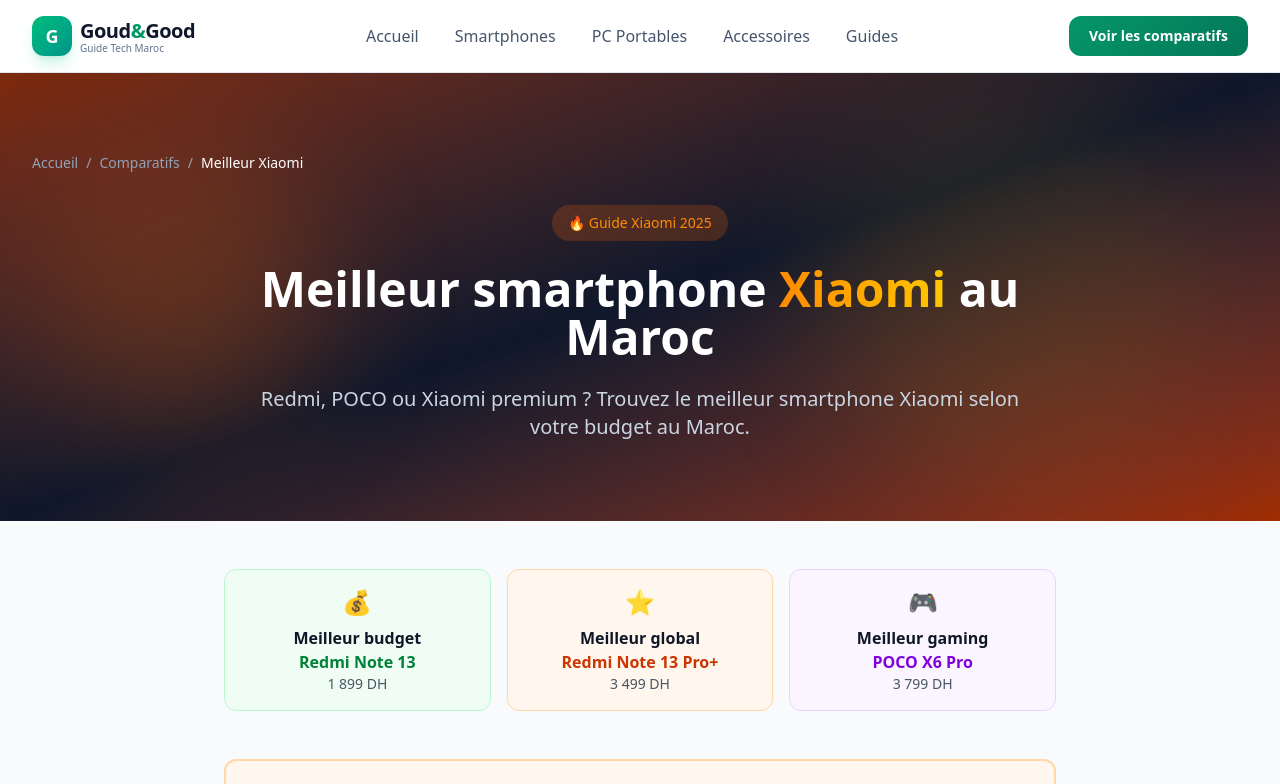
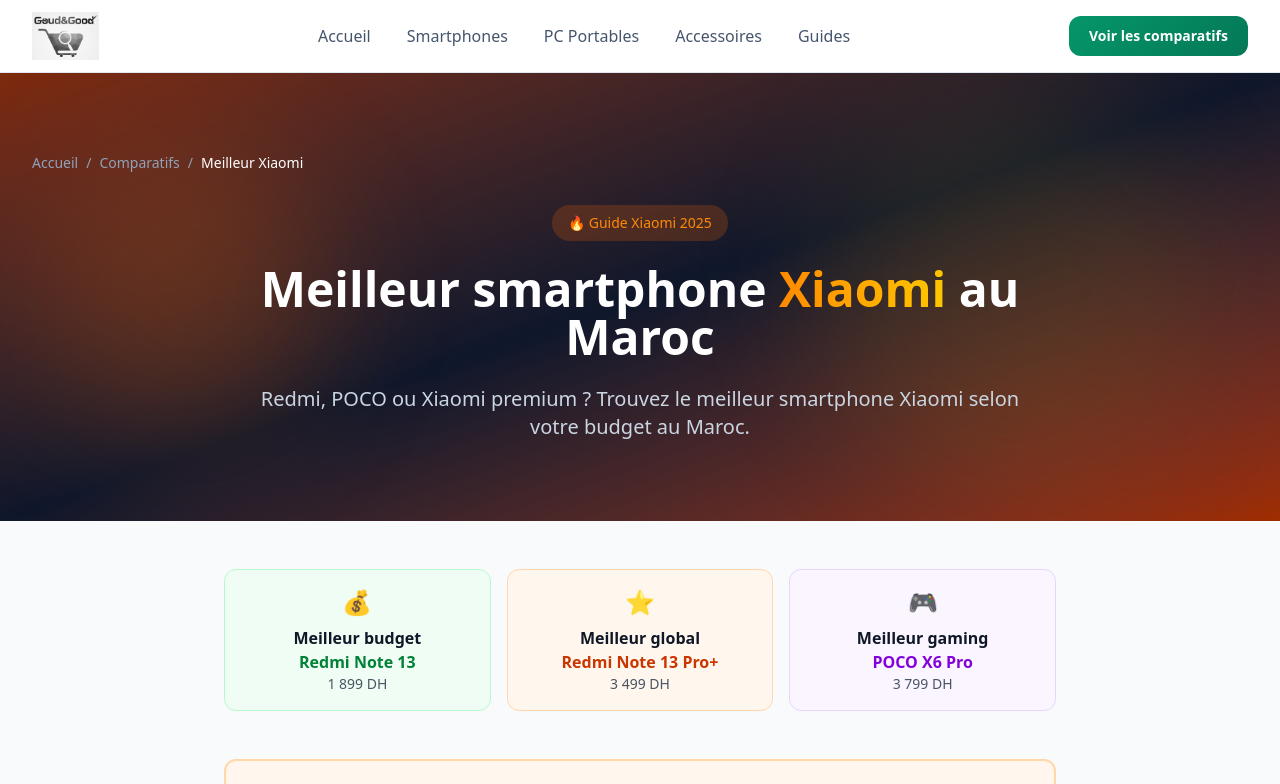
Before and after one commit to Brownneil03/GoudandGood, a Next.js app: page /comparatifs/meilleur-xiaomi-maroc in a window 1280 px wide. Shown: the top 784 px of the page. Built offline with nearby package versions, Linux system fonts and the light colour scheme.

Commit message:
Add custom logo

```diff
--- a/src/components/Header.tsx
+++ b/src/components/Header.tsx
@@ -1,6 +1,7 @@
 "use client";
 
 import Link from "next/link";
+import Image from "next/image";
 import { useState, useEffect } from "react";
 
 export default function Header() {
@@ -35,18 +36,15 @@
         <div className="flex justify-between h-16 lg:h-18">
           {/* Logo */}
           <div className="flex items-center">
-            <Link href="/" className="flex items-center gap-2 group">
-              <div className="w-10 h-10 rounded-xl bg-gradient-to-br from-emerald-500 to-teal-600 flex items-center justify-center shadow-lg shadow-emerald-500/20 group-hover:shadow-emerald-500/40 transition-shadow">
-                <span className="text-white font-bold text-lg">G</span>
-              </div>
-              <div className="flex flex-col">
-                <span className="text-xl font-bold text-slate-900 tracking-tight">
-                  Goud<span className="text-emerald-600">&</span>Good
-                </span>
-                <span className="text-[10px] text-slate-500 font-medium -mt-1 hidden sm:block">
-                  Guide Tech Maroc
-                </span>
-              </div>
+            <Link href="/" className="flex items-center group">
+              <Image
+                src="/logo.png"
+                alt="Goud&Good - Comparateur Tech Maroc"
+                width={180}
+                height={50}
+                className="h-12 w-auto object-contain"
+                priority
+              />
             </Link>
           </div>
 
```
Also changed, not shown: public/logo.png (added).
